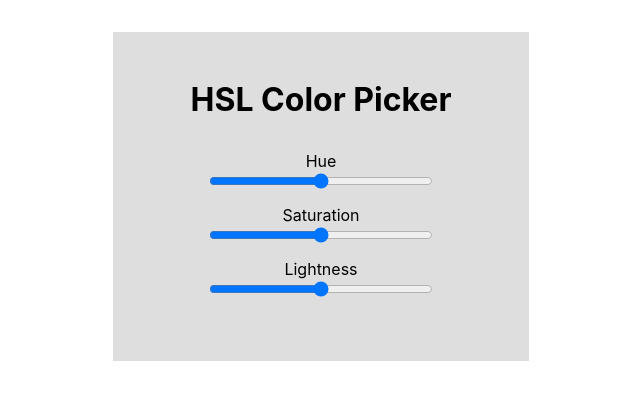
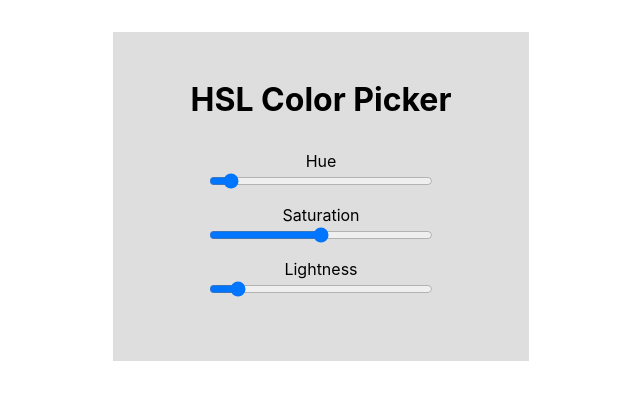
Before and after one commit to TobiasNorton/hsl-color-picker, a React (Create React App) app: page / in a window 1280 px wide. Shown: the top 400 px of the page, without its empty margins (319-959 px from the left). Built offline with nearby package versions, Linux system fonts and the light colour scheme.

Commit message:
Values change dynamically with sliders

```diff
--- a/src/App.js
+++ b/src/App.js
@@ -1,19 +1,69 @@
 import React, { Component } from 'react'
-import logo from './logo.svg'
 import './App.css'
 
 class App extends Component {
+  constructor(props) {
+    super(props)
+
+    this.state = {
+      hueValue: 25,
+      saturationValue: 50,
+      lightnessValue: 10
+    }
+  }
+
+  changeHueValue = event => {
+    this.setState({
+      hueValue: event.target.value
+    })
+  }
+
+  changeSaturationValue = event => {
+    this.setState({
+      saturationValue: event.target.value
+    })
+  }
+
+  changeLightnessValue = event => {
+    this.setState({
+      lightnessValue: event.target.value
+    })
+  }
+
   render() {
     return (
       <div className="box">
         <h1>HSL Color Picker</h1>
-        <div className="colors">
+        <div className="colors ">
           <label htmlFor="Hue">Hue</label>
-          <input name="Hue" type="range" />
+          <input
+            name="Hue"
+            type="range"
+            min="0"
+            max="360"
+            onChange={this.changeHueValue}
+            value={this.state.hueValue}
+          />
+
           <label htmlFor="Saturation">Saturation</label>
-          <input name="Saturation" type="range" />
+          <input
+            name="Saturation"
+            type="range"
+            min="0"
+            max="100"
+            onChange={this.changeSaturationValue}
+            value={this.state.saturationValue}
+          />
+
           <label htmlFor="Lightness">Lightness</label>
-          <input name="Lightness" type="range" />
+          <input
+            name="Lightness"
+            type="range"
+            min="0"
+            max="100"
+            onChange={this.changeLightnessValue}
+            value={this.state.lightnessValue}
+          />
         </div>
       </div>
     )
```
